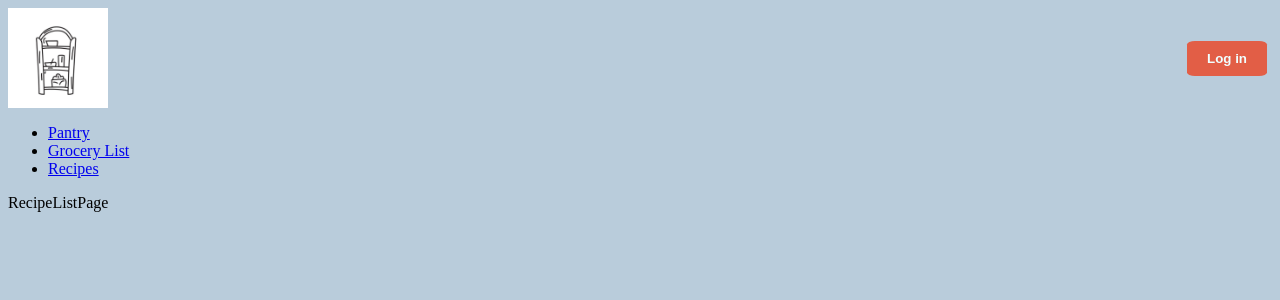
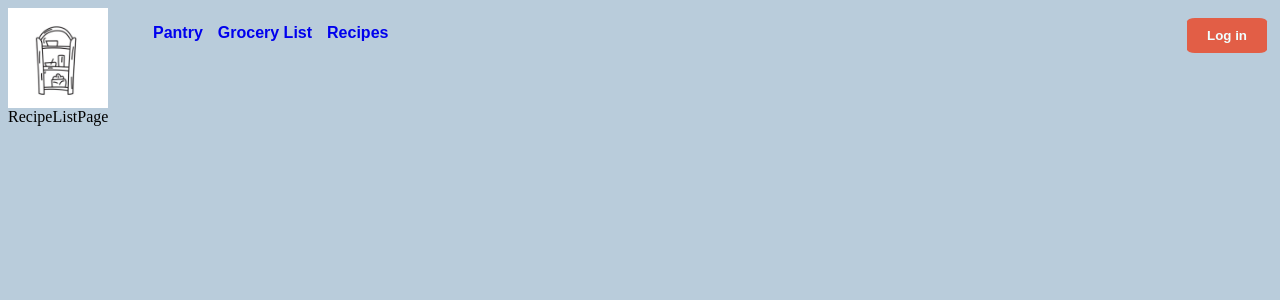
Before and after one commit to jbtech85/pantry, a React (Vite) app in the folder frontend/: page /recipes in a window 1280 px wide. Shown: the top 300 px of the page. Built offline with nearby package versions, Linux system fonts and the light colour scheme.

Commit message:
Switch over to CSS-in-JS, updates to header styling

```diff
--- a/frontend/package.json
+++ b/frontend/package.json
@@ -11,6 +11,7 @@
     "serve-json": "json-server --watch tempIngredients.json --port 4100"
   },
   "dependencies": {
+    "@fontsource/poppins": "^5.2.7",
     "@tailwindcss/vite": "^4.1.13",
     "@tanstack/react-query": "^5.90.5",
     "@tanstack/react-query-devtools": "^5.90.2",
@@ -19,6 +20,7 @@
     "react-dom": "^19.1.1",
     "react-icons": "^5.5.0",
     "react-router-dom": "^6.4",
+    "styled-components": "^6.1.19",
     "tailwindcss": "^4.1.13"
   },
   "devDependencies": {
--- a/frontend/src/App.tsx
+++ b/frontend/src/App.tsx
@@ -1,17 +1,11 @@
 import { createBrowserRouter, RouterProvider } from "react-router-dom";
-import Header from "./components/Header/Header";
+import Layout from "./Layout";
+import NotFoundPage from "./pages/NotFoundPage";
 import HomePage from "./pages/HomePage"
 import GroceryList from "./components/GroceryList/GroceryList";
-import RecipeListPage from "./pages/RecipeListPage";
-import RecipePage from "./pages/RecipePage";
-import Layout from "./Layout";
-import NotFoundPage from "./pages/NotFoundPage";
+import RecipeListPage, { recipeListLoader } from "./pages/RecipeListPage";
+import RecipePage, { recipeLoader } from "./pages/RecipePage";
 
-type paramsType = {
-  params: {
-    name: string
-  }
-}
 
 const routes = [{
   path: '/',
@@ -21,19 +15,21 @@ const routes = [{
     {
       path: '/',
       element: <HomePage />
-    },  {
+    }, {
       path: '/grocery-list',
       element: <GroceryList />
-    },  {
+    }, {
       path: '/recipes',
       element: <RecipeListPage />
-    },  {
-      path: '/recipes/:name',
+
+    }, {
+      path: '/recipes/list/:method/:param',
+      element: <RecipeListPage />,
+      loader: recipeListLoader
+    }, {
+      path: '/recipes/name/:name',
       element: <RecipePage />,
-      loader: async function({ params }: paramsType) {
-        const response = await fetch('https://www.themealdb.com/api/json/v1/1/search.php?s=' + params.name);
-        return response;
-      }
+      loader: recipeLoader
     }
   ]
 }]
--- a/frontend/src/components/Header/Header.tsx
+++ b/frontend/src/components/Header/Header.tsx
@@ -1,27 +1,16 @@
-import { useState } from "react"
+
+import { StyledHeader } from "./HeaderStyles";
+import logo from "../../assets/images/pantryIconOne.png"
 import Navbar from "../Navbar/Navbar"
-import logo from "../../assets/images/pantryIconOne.png"
-// import LoginButton from "../LoginButton/LoginButton";
-import { GiAbstract076 } from "react-icons/gi";
-import { Link } from "react-router-dom";
-import { buttonStyle, headerStyle, loginStyle } from "./HeaderStyles";
+import LoginButton from "../LoginButton/LoginButton";
 
 const Header = () => {
-  const[isAuthed, setIsAuthed] = useState(false);
-
-
   return (
-    <>
-      <div style={headerStyle}>
-        <img src={logo} height={100} alt="pantry logo" />
-
-        <div style={loginStyle}>
-          <button style={buttonStyle} onClick={() => setIsAuthed(!isAuthed)}>{isAuthed ? "Log out" : "Log in"}</button>
-        </div>
-      </div>
+    <StyledHeader>
+      <img src={logo} height={100} alt="pantry logo" />
       <Navbar />
-
-    </>
+      <LoginButton />
+    </StyledHeader>
   )
 }
 export default Header
--- a/frontend/src/components/Header/HeaderStyles.tsx
+++ b/frontend/src/components/Header/HeaderStyles.tsx
@@ -1,25 +1,7 @@
-export const headerStyle = {
-  display: "flex",
-  justifyContent: "space-between"
-}
+import styled from 'styled-components';
 
-export const loginStyle = {
-  display: "flex",
-  alignItems: "center"
-}
+export const StyledHeader = styled.header`
+  display: flex;
+  justify-content: space-between;
 
-export const giAbstract076Style = {
-  color: "hsl(28 100% 43%)",
-  fontSize: "36px"
-}
-
-export const buttonStyle = {
-  background: "hsl(10 85% 53% / 80%)",
-  border: "none",
-  borderRadius: "10%",
-  color: "hsl(180 100% 97%",
-  fontFamily: "Trebuchet, sans-serif",
-  fontWeight: "bold",
-  margin: "5px",
-  padding: "10px 20px"
-}
+`;
--- a/frontend/src/components/IngredientList/IngredientList.tsx
+++ b/frontend/src/components/IngredientList/IngredientList.tsx
@@ -1,6 +1,6 @@
 import { RiFilePaper2Line } from "react-icons/ri"
 import { TiDeleteOutline } from "react-icons/ti"
-import { liIngredientStyle, ingredientWrapperStyle, listButtonStyle } from "./IngredientListStyles"
+import { liIngredientStyle, ingredientWrapperStyle, listButtonStyle, IngredientLI } from "./IngredientListStyles"
 
 type ingredientType = {
     id: string;
@@ -15,7 +15,7 @@ const IngredientList = ({items}) => {
   return (
     <ul>
       {items.map((ingredient: ingredientType) => (
-        <li key={ingredient.id} style={liIngredientStyle}>
+        <IngredientLI key={ingredient.id}>
           {/*
             -- when clicking delete, if item is not on grocery list give prompt() to add.
             -- in prompt, give options, with icons,"Add to Grocery List and remove" and "Remove"
@@ -34,7 +34,7 @@ const IngredientList = ({items}) => {
             </div>
           </div>
 
-        </li>
+        </IngredientLI>
       ))}
     </ul>
   )
--- a/frontend/src/components/IngredientList/IngredientListStyles.tsx
+++ b/frontend/src/components/IngredientList/IngredientListStyles.tsx
@@ -1,3 +1,11 @@
+import styled from 'styled-components';
+
+export const IngredientLI = styled.li`
+  border-bottom: 1px solid grey;
+  display: flex;
+  padding: 10px 0px;
+`;
+
 export const liIngredientStyle = {
   borderBottom: "1px solid grey",
   display: "flex",
--- a/frontend/src/components/LoginButton/LoginButton.tsx
+++ b/frontend/src/components/LoginButton/LoginButton.tsx
@@ -1,6 +1,29 @@
+import { useState } from "react"
+import styled from "styled-components"
+
+const ButtonDiv = styled.div`
+  margin-left: auto;
+
+  button {
+    background: hsl(10 85% 53% / 80%);
+    border: none;
+    border-radius: 10%;
+    color: hsl(180 100% 97%);
+    font-family: Trebuchet, sans-serif;
+    font-weight: bold;
+    margin: 10px 5px;
+    padding: 10px 20px;
+    whitespace: nowrap;
+  }
+`;
+
 const LoginButton = () => {
+  const[isAuthed, setIsAuthed] = useState(false);
+
   return (
-      <button>Login</button>
+      <ButtonDiv>
+        <button onClick={() => setIsAuthed(!isAuthed)}>{isAuthed ? "Log out" : "Log in"}</button>
+      </ButtonDiv>
   )
 }
 export default LoginButton
--- a/frontend/src/components/Navbar/Navbar.tsx
+++ b/frontend/src/components/Navbar/Navbar.tsx
@@ -1,9 +1,25 @@
 import { Link } from "react-router-dom"
+import styled from 'styled-components';
+
+const NavUL = styled.ul`
+  display: flex;
+  list-style: none;
+
+  li {
+    padding: 0px 10px 0px 5px;
+
+    a {
+      font-family: 'Poppins', sans-serif;
+      font-weight: bold;
+      text-decoration: none;
+    }
+  }
+`;
 
 export default function Navbar(){
   return (
       <nav>
-        <ul>
+        <NavUL>
           <li>
             <Link to='/'>Pantry</Link>
           </li>
@@ -13,7 +29,7 @@ export default function Navbar(){
           <li>
             <Link to='/recipes'>Recipes</Link>
           </li>
-        </ul>
+        </NavUL>
       </nav>
   )
 }
--- a/frontend/src/components/Pantry/Pantry.tsx
+++ b/frontend/src/components/Pantry/Pantry.tsx
@@ -8,8 +8,6 @@ const Pantry = (household_id) => {
   const pantryQry = useQuery({
     queryKey: ["pantryItems"],
     queryFn: async () => {
-
-
       const serveJsonIngredients = "http://localhost:4100/ingredients?inPantry=true";
       const mongoIngredients = `/api/household/${household_id}/items`;
 
--- a/frontend/src/pages/RecipeListPage.tsx
+++ b/frontend/src/pages/RecipeListPage.tsx
@@ -1,3 +1,8 @@
+export async function recipeListLoader({ params }: paramsType) {
+  const response = await fetch('https://www.themealdb.com/api/json/v1/1/' + params.name);
+  return response;
+}
+
 export default function RecipeListPage() {
   return (
     <div>RecipeListPage</div>
--- a/frontend/src/pages/RecipePage.tsx
+++ b/frontend/src/pages/RecipePage.tsx
@@ -1,5 +1,4 @@
 import { useParams, useLoaderData } from "react-router-dom"
-
 
 type keyValType = {
   [key: string]: string;
@@ -9,6 +8,18 @@ type recipeInfoType = {
   meals: {
     0: keyValType[];
   }
+}
+
+type paramsType = {
+  params: {
+    name: string
+  }
+}
+
+
+export async function recipeLoader({ params }: paramsType) {
+  const response = await fetch('https://www.themealdb.com/api/json/v1/1/search.php?s=' + params.name);
+  return response;
 }
 
 
```
Also changed, not shown: 1 other file (tests, documents, lock files or other folders).
